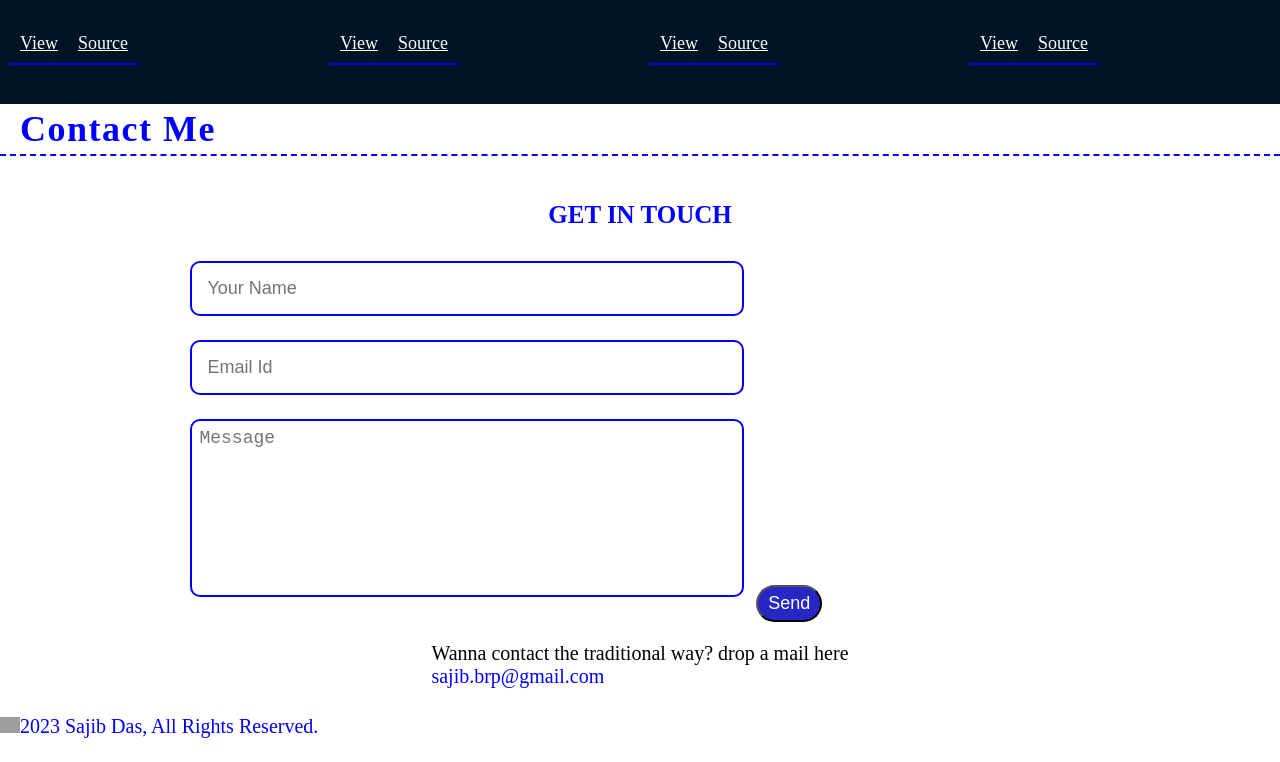
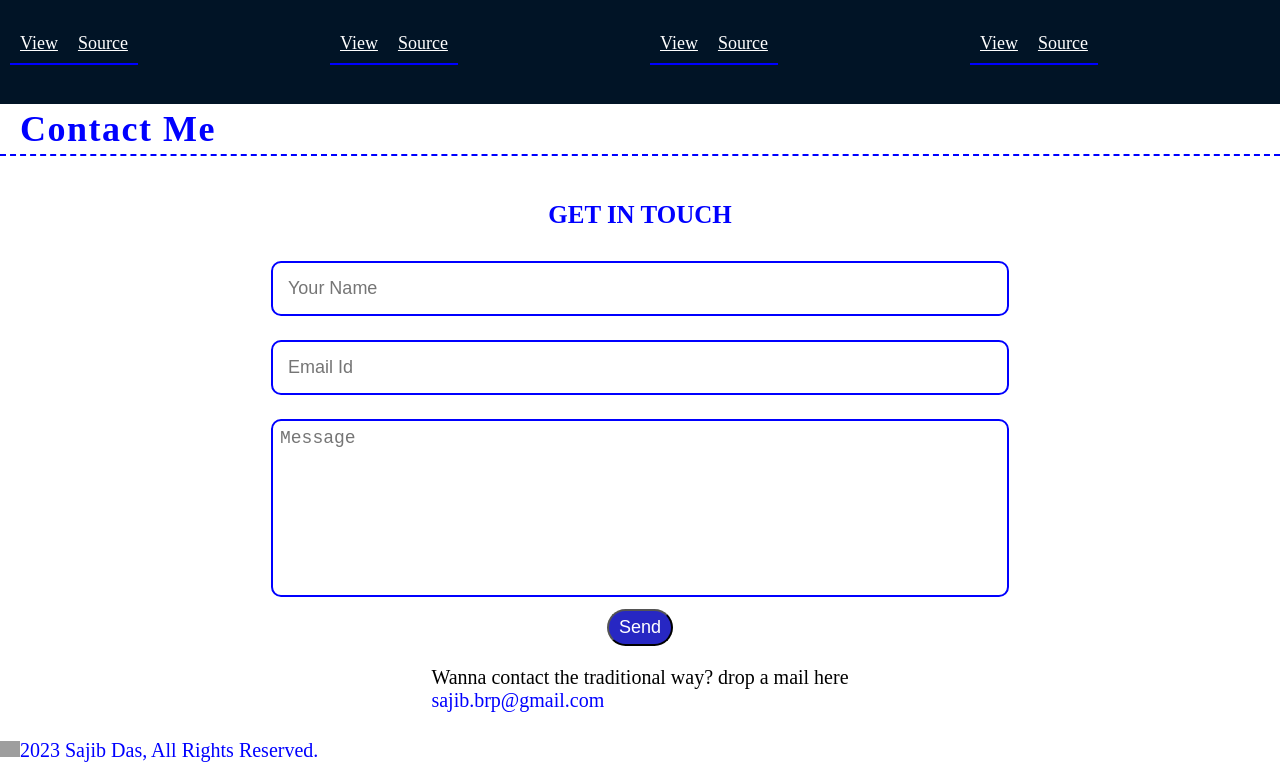
Before and after one commit to Sajibcoder/SajibDasPortfolio, a React (Create React App) app: page / in a window 1280 px wide. Shown: the part 3355-4117 px from the top of the page. Before the commit the page ends 4093 px from the top, so only its background shows below. Built offline with nearby package versions, Linux system fonts and the light colour scheme; grey boxes are pictures that could not be loaded.

Commit message:
Update Contact.jsx

```diff
--- a/src/components/Contact.jsx
+++ b/src/components/Contact.jsx
@@ -10,19 +10,21 @@ const Contact = () => {
         // icon={<BsInfoCircleFill size={40} />}
 
       />
+    <form>
        <div className="get-in-touch">
 <h3>GET IN TOUCH</h3>
-    <form>
+
 <input type="text" required placeholder= "Your Name" />
 <input type="email" required placeholder="Email Id" />
 <textarea rows="8" required placeholder="Message" ></textarea>
 <button type= "submit" className='button'>Send</button>
-    </form>
 <div className='traditional'>
 Wanna contact the traditional way? drop a mail here
 <div className='email-col'>sajib.brp@gmail.com</div>
 </div>
 </div>
+        </form>
+
 <div className="footer">
   <img className='copyright' src="https://upload.wikimedia.org/wikipedia/commons/e/e1/Copyright-serif.svg" alt="" />
      2023 Sajib Das, All Rights Reserved.
```
